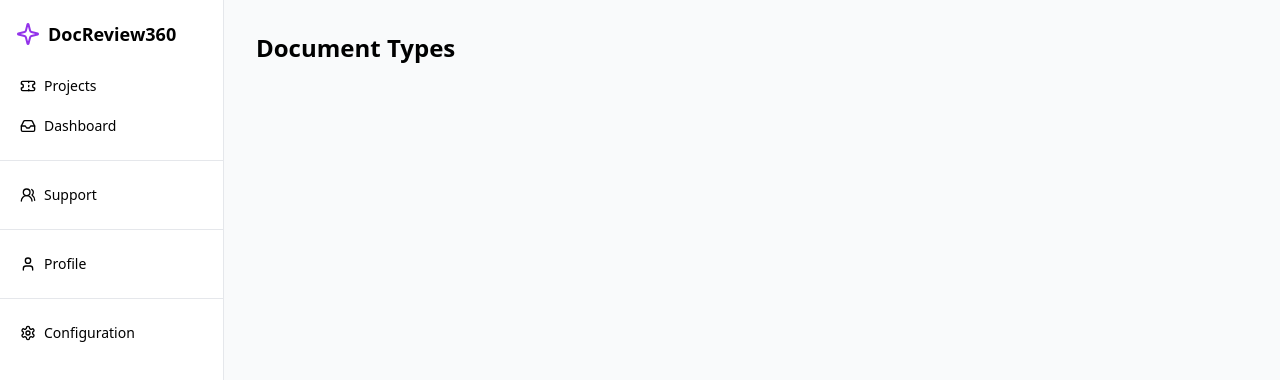
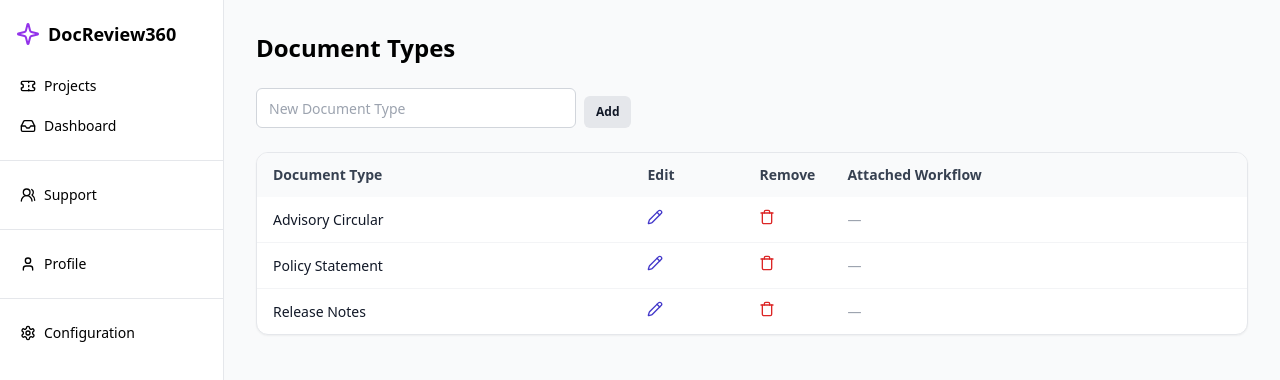
Before and after one commit to eputnam77/DocReview360, a Next.js app in the folder frontend/: page /configuration/document-types in a window 1280 px wide. Shown: the top 380 px of the page. Built offline with nearby package versions, Linux system fonts and the light colour scheme; no server answers.

Commit message:
feat(frontend): implement document types management

```diff
--- a/frontend/pages/configuration/document-types.tsx
+++ b/frontend/pages/configuration/document-types.tsx
@@ -1,9 +1,159 @@
-import React from "react";
+import React, { useEffect, useState } from "react";
+import {
+  Table,
+  TableBody,
+  TableCell,
+  TableHead,
+  TableHeader,
+  TableRow,
+} from "@/components/ui/table";
+import { Input } from "@/components/ui/input";
+import { Button } from "@/components/ui/button";
+import { Pencil, Trash } from "lucide-react";
+
+interface DocType {
+  id: string;
+  name: string;
+  workflow?: string;
+}
+
+const DEMO_TYPES: DocType[] = [
+  { id: "dt1", name: "Advisory Circular" },
+  { id: "dt2", name: "Policy Statement" },
+  { id: "dt3", name: "Release Notes" },
+];
 
 export default function DocumentTypesPage() {
+  const [types, setTypes] = useState<DocType[]>([]);
+  const [newName, setNewName] = useState("");
+  const [editingId, setEditingId] = useState<string | null>(null);
+  const [editName, setEditName] = useState("");
+
+  useEffect(() => {
+    fetch("/api/document-types")
+      .then((r) => (r.ok ? r.json() : []))
+      .then((data: DocType[]) => setTypes(data.length ? data : DEMO_TYPES))
+      .catch(() => setTypes(DEMO_TYPES));
+  }, []);
+
+  const addType = () => {
+    if (!newName.trim()) return;
+    setTypes([
+      ...types,
+      { id: "dt-" + Date.now().toString(), name: newName.trim() },
+    ]);
+    setNewName("");
+  };
+
+  const removeType = (id: string) => setTypes(types.filter((t) => t.id !== id));
+
+  const startEdit = (t: DocType) => {
+    setEditingId(t.id);
+    setEditName(t.name);
+  };
+
+  const saveEdit = (id: string) => {
+    if (!editName.trim()) return;
+    setTypes(
+      types.map((t) => (t.id === id ? { ...t, name: editName.trim() } : t)),
+    );
+    setEditingId(null);
+    setEditName("");
+  };
+
+  const cancelEdit = () => {
+    setEditingId(null);
+    setEditName("");
+  };
+
   return (
-    <div className="p-8">
+    <div className="p-8 space-y-6">
       <h1 className="text-2xl font-bold">Document Types</h1>
+      <form
+        className="flex items-end gap-2"
+        onSubmit={(e) => {
+          e.preventDefault();
+          addType();
+        }}
+      >
+        <Input
+          placeholder="New Document Type"
+          value={newName}
+          onChange={(e) => setNewName(e.target.value)}
+          className="max-w-xs"
+        />
+        <Button type="submit" size="sm">
+          Add
+        </Button>
+      </form>
+      <Table>
+        <TableHeader>
+          <TableRow>
+            <TableHead>Document Type</TableHead>
+            <TableHead>Edit</TableHead>
+            <TableHead>Remove</TableHead>
+            <TableHead>Attached Workflow</TableHead>
+          </TableRow>
+        </TableHeader>
+        <TableBody>
+          {types.map((t) => (
+            <TableRow key={t.id}>
+              <TableCell className="min-w-[150px]">
+                {editingId === t.id ? (
+                  <Input
+                    value={editName}
+                    onChange={(e) => setEditName(e.target.value)}
+                    className="h-8"
+                  />
+                ) : (
+                  t.name
+                )}
+              </TableCell>
+              <TableCell className="w-28">
+                {editingId === t.id ? (
+                  <div className="flex gap-2">
+                    <Button size="sm" onClick={() => saveEdit(t.id)}>
+                      Save
+                    </Button>
+                    <Button size="sm" variant="ghost" onClick={cancelEdit}>
+                      Cancel
+                    </Button>
+                  </div>
+                ) : (
+                  <Button
+                    variant="ghost"
+                    size="icon"
+                    onClick={() => startEdit(t)}
+                    title="Edit"
+                  >
+                    <Pencil className="w-4 h-4" />
+                  </Button>
+                )}
+              </TableCell>
+              <TableCell className="w-20">
+                <Button
+                  variant="ghost"
+                  size="icon"
+                  onClick={() => removeType(t.id)}
+                  title="Remove"
+                >
+                  <Trash className="w-4 h-4 text-red-600" />
+                </Button>
+              </TableCell>
+              <TableCell>
+                {t.workflow || <span className="text-gray-400">—</span>}
+              </TableCell>
+            </TableRow>
+          ))}
+          {types.length === 0 && (
+            <TableRow>
+              <TableCell colSpan={4} className="text-center text-gray-400 py-6">
+                No document types defined.
+              </TableCell>
+            </TableRow>
+          )}
+        </TableBody>
+      </Table>
     </div>
   );
 }
```
